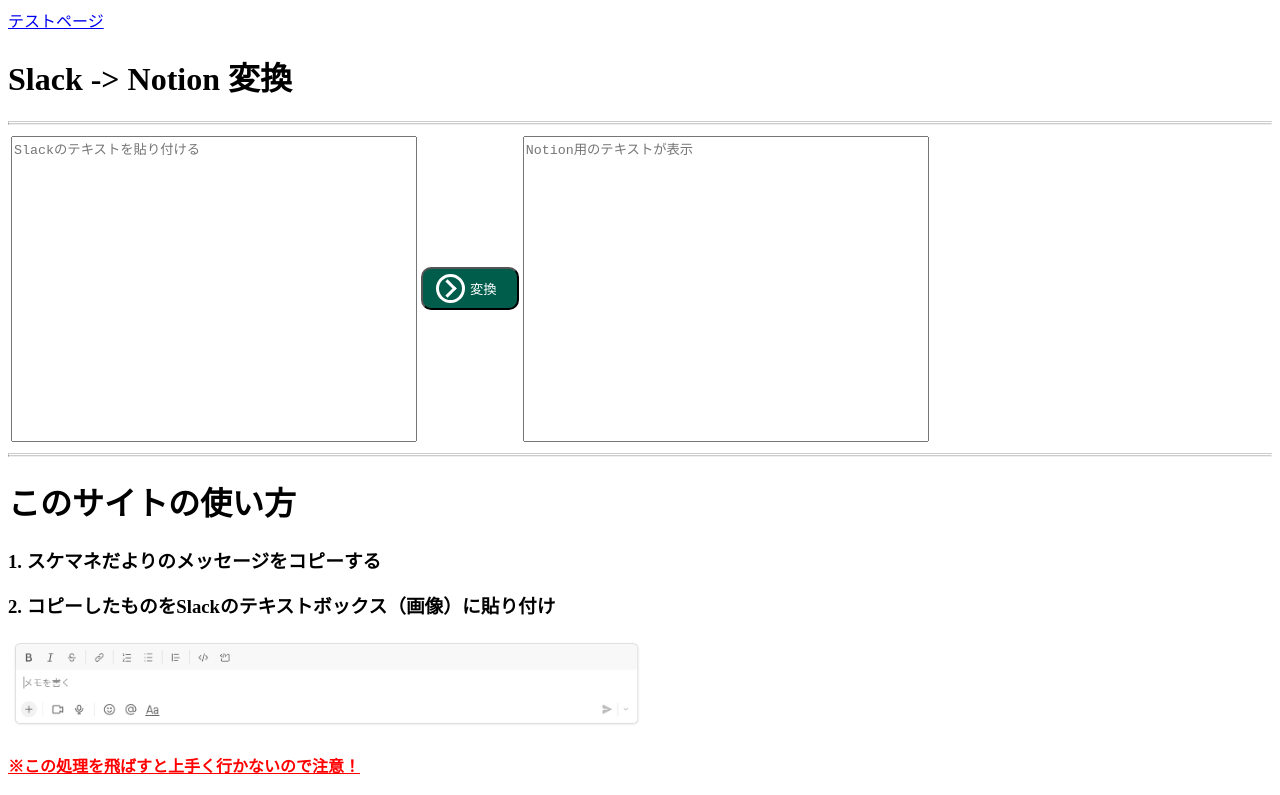
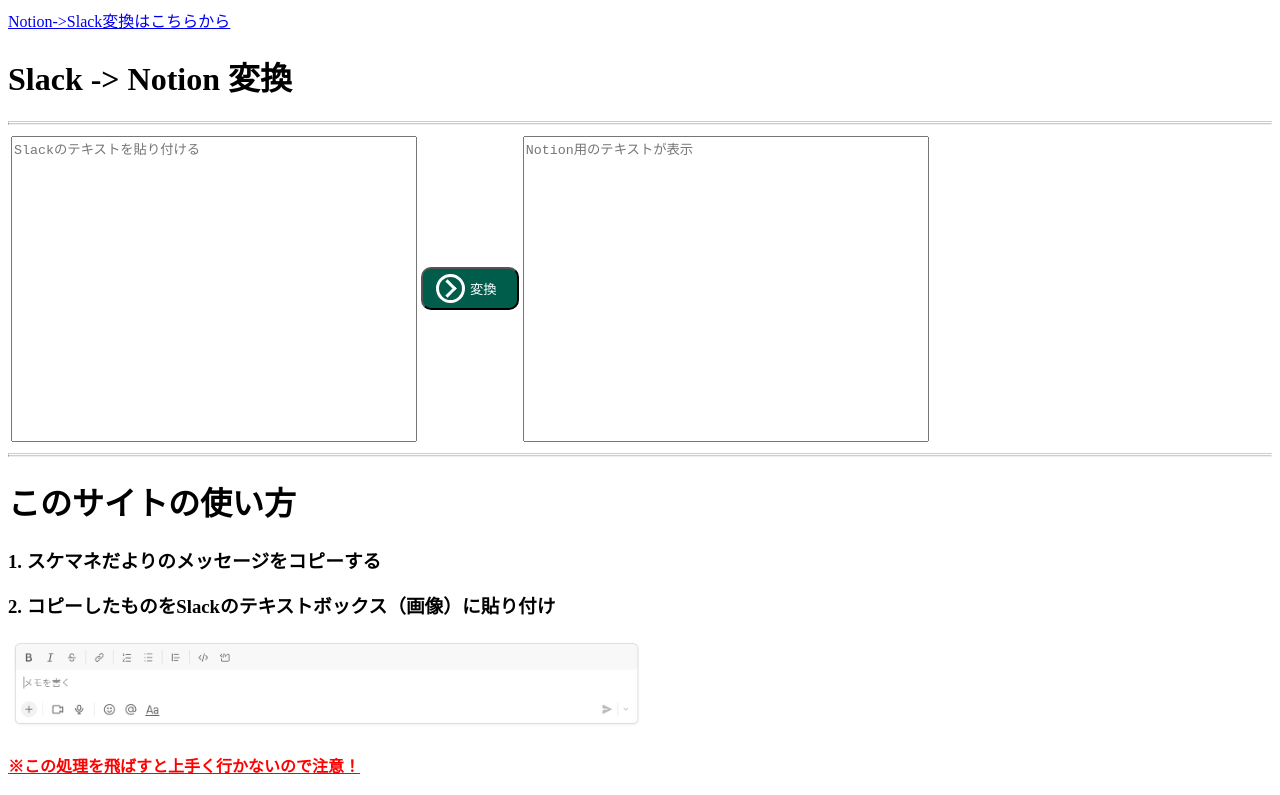
Before and after one commit to shirokuma256/slack-notion, a plain HTML site: page index.html in a window 1280 px wide. Shown: the top 795 px of the page. Drawn offline with Linux system fonts and the light colour scheme.

Commit message:
notion公開

```diff
--- a/index.html
+++ b/index.html
@@ -21,11 +21,7 @@
     <link rel="stylesheet" href="css/style.css">
     <title>Slack->Notion変換</title>
 </head>
-
-    <a href="sub_page.html">テストページ</a>
-    <!--
-        <a href="notion.html">Notion->Slack変換はこちらから</a>
-    -->
+    <a href="notion.html">Notion->Slack変換はこちらから</a>
     <h1>Slack -> Notion 変換</h1>
     <hr>
     <table class="ba-box clearfix">
```
